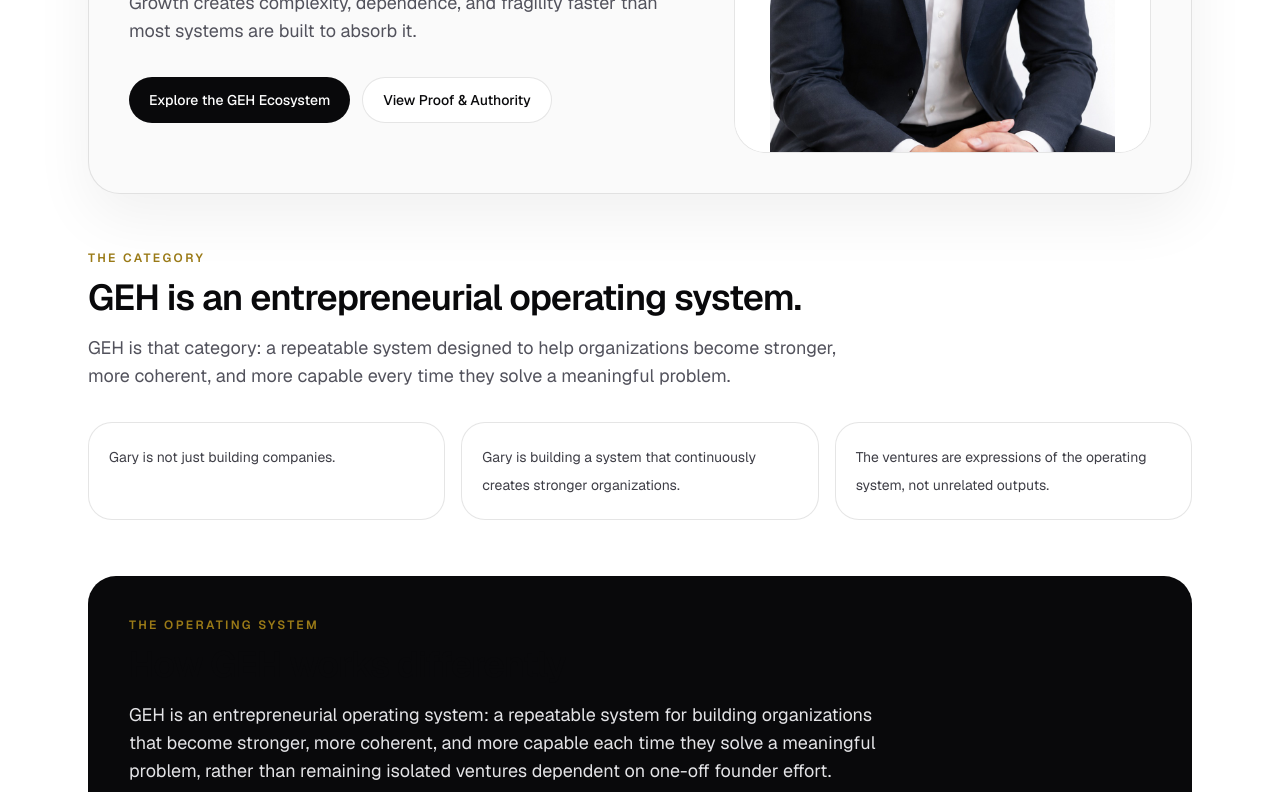
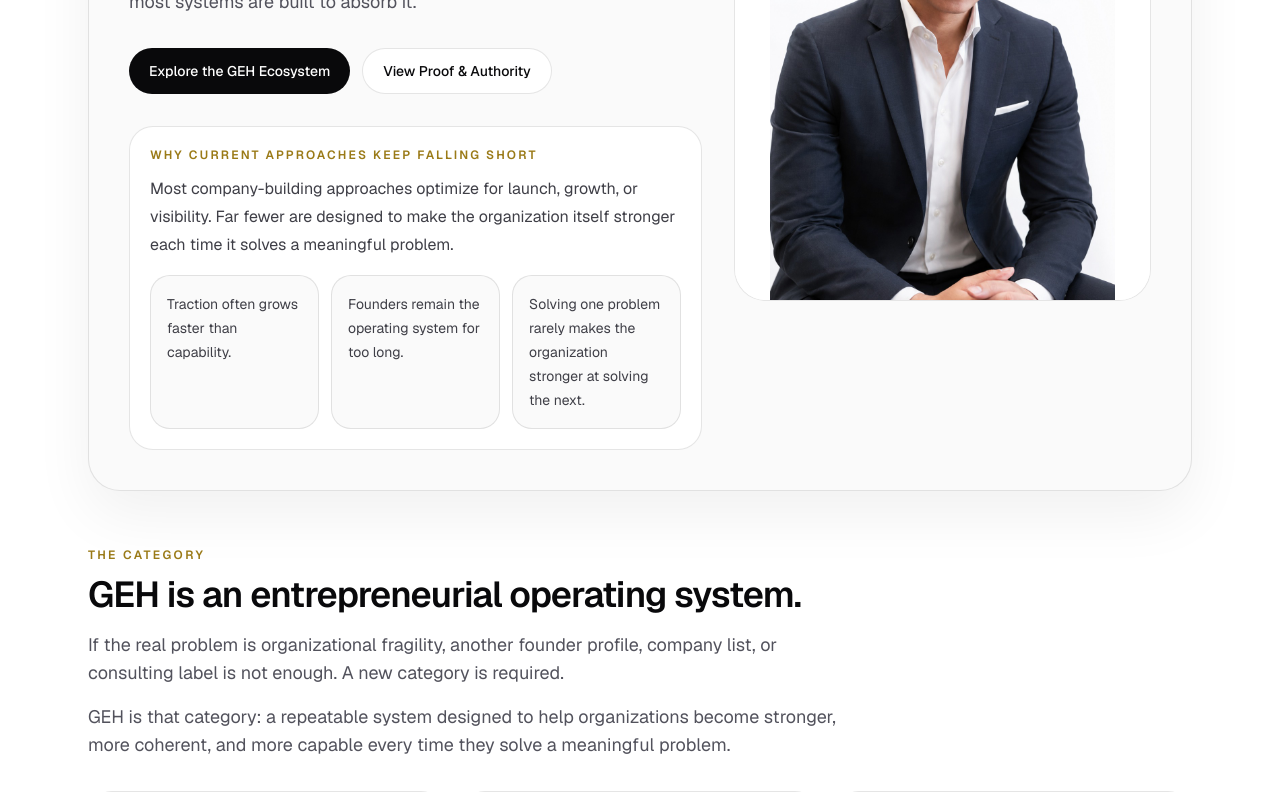
Before and after one commit to Garygiam/garygiam-website, a Next.js app: page / in a window 1280 px wide. Shown: the part 560-1352 px from the top of the page. Built offline with nearby package versions, Linux system fonts and the light colour scheme.

Commit message:
feat: refine PB13.1 homepage necessity bridge

```diff
--- a/app/page.tsx
+++ b/app/page.tsx
@@ -66,6 +66,24 @@
                 {homepageNarrative.hero.secondaryCta.label}
               </TrackedLink>
             </div>
+            <div className="mt-8 rounded-[1.5rem] border border-black/10 bg-white p-5">
+              <p className="text-xs font-semibold uppercase tracking-[0.18em] text-[#9a7a17]">
+                {homepageNarrative.hero.failureTitle}
+              </p>
+              <p className="mt-3 text-sm leading-7 text-zinc-700 sm:text-base">
+                {homepageNarrative.hero.failureLead}
+              </p>
+              <div className="mt-4 grid gap-3 sm:grid-cols-3">
+                {homepageNarrative.hero.realitySignals.map((signal) => (
+                  <article
+                    key={signal}
+                    className="rounded-[1.25rem] border border-black/10 bg-zinc-50 px-4 py-4"
+                  >
+                    <p className="text-sm leading-6 text-zinc-700">{signal}</p>
+                  </article>
+                ))}
+              </div>
+            </div>
           </div>
           <FounderPortrait
             available={portraitAvailable}
@@ -83,7 +101,12 @@
           <SectionHeading
             eyebrow={homepageNarrative.category.eyebrow}
             title={homepageNarrative.category.title}
-            description={<p>{homepageNarrative.category.description}</p>}
+            description={
+              <>
+                <p>{homepageNarrative.category.necessity}</p>
+                <p className="mt-4">{homepageNarrative.category.description}</p>
+              </>
+            }
           />
           <div className="mt-8 grid gap-4 lg:grid-cols-3">
             {homepageNarrative.category.mentalModel.map((item) => (
--- a/src/content/data/portfolio.ts
+++ b/src/content/data/portfolio.ts
@@ -170,7 +170,7 @@
       impactPillar: "Future Leaders",
       category: "Education",
       vision:
-        "Develop future leaders through education, strategic thinking, research, and community engagement, with Gary Giam serving as Deputy President.",
+        "Develop future leaders through education, strategic thinking, research, and community engagement, with Gary Giam serving as Deputy Chairman.",
     },
     {
       id: "g-space",
```
